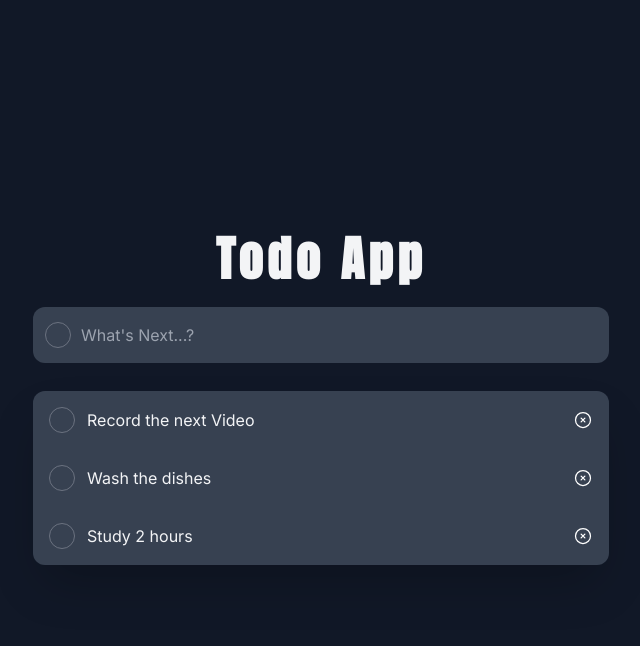
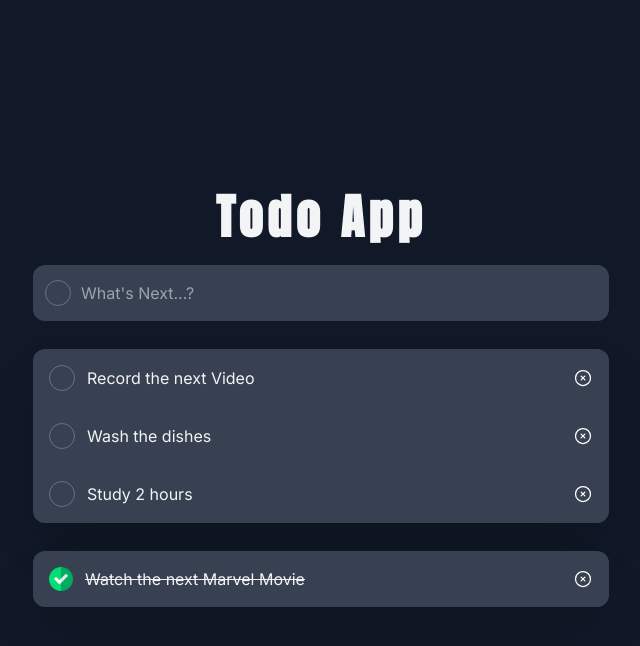
Before and after one commit to danielsalvas/todoApp-zustand.danisalgado.com, a React (Vite) app: page / in a window 1280 px wide. Both pictures are taken after a click on the element 381 px from the left and 391 px from the top of the page. Shown: the top 646 px of the page, without its empty margins (319-959 px from the left). Built offline with nearby package versions, Linux system fonts and the light colour scheme.

Commit message:
[Feature] Completed todos are now displayed in a different section

```diff
--- a/src/components/Todo.jsx
+++ b/src/components/Todo.jsx
@@ -3,20 +3,13 @@ import { useStore } from "../stores"
 const Todo = ( { todo }) => {
 
   const { handleSetCompleted, handleDelete } = useStore();
-  const { id, title, completed } = todo;
+  const { id, title } = todo;
 
   return (
     <div className="flex items-center justify-between p-4 bg-gray-700 border-solid border-gary-600">
       <div className="flex items-center">
-        { completed ? (
-          <div onClick={() => handleSetCompleted(id)} className="cursor-pointer">
-            <img className="h-6 w-6" src="/check.png" alt="" />
-          </div>
-        ) : (
-          <span onClick={() => handleSetCompleted(id)} className="border-solid border border-gray-500 rounded-full p-3 cursor-pointer"></span>
-        )}
-
-        <p className={`pl-3 ${completed && "line-through"}`}>
+        <span onClick={() => handleSetCompleted(id)} className="border-solid border border-gray-500 rounded-full p-3 cursor-pointer"></span>
+        <p className={`pl-3`}>
           {title}
         </p>
       </div>
--- a/src/components/TodoCompleted.jsx
+++ b/src/components/TodoCompleted.jsx
@@ -1,11 +1,21 @@
-import { useStore } from "zustand";
+import { useStore } from "../stores";
 
 const TodoCompleted = ( { todo }) => {
 
-    const { id, title, completed } = todo;
+  const { handleSetUncompleted, handleDeleteCompleted } = useStore();
+  const { id, title } = todo;
+
   return (
-    <div>
-
+    <div className="flex items-center justify-between p-4 bg-gray-700 border-solid border-gary-600">
+      <div className="flex items-center">
+          <div onClick={() => handleSetUncompleted(id)} className="cursor-pointer">
+            <img className="h-6 w-6" src="/check.png" alt="" />
+          </div>
+        <p className='pl-3 line-through'>
+          {title}
+        </p>
+      </div>
+      <img onClick={() => handleDeleteCompleted(id)} className="h-5 w-5 cursor-pointer transition-all duration-300 ease-in" src="/close-icon.svg" alt="Close Icon" />
     </div>
   )
 }
--- a/src/components/TodoList.jsx
+++ b/src/components/TodoList.jsx
@@ -1,4 +1,5 @@
 import Todo from "./Todo";
+import TodoCompleted from "./TodoCompleted";
 import { useStore } from "../stores";
 
 const TodoList = () => {
@@ -10,6 +11,8 @@ const TodoList = () => {
     })
   );
 
+  console.log(completedTodos);
+
   return (
     <div>
       <div className='flex flex-col mt-7 rounded-xl overflow-hidden shadow-2xl'>
@@ -17,6 +20,11 @@ const TodoList = () => {
           <Todo key={todo.id} todo={todo} />
         ))}
       </div>
+      <div className='flex flex-col mt-7 rounded-xl overflow-hidden shadow-2xl'>
+        { completedTodos.map( (todo) => (
+          <TodoCompleted key={todo.id} todo={todo} />
+        ))}
+      </div>
     </div>
   )
 }
--- a/src/stores/index.js
+++ b/src/stores/index.js
@@ -47,6 +47,7 @@ export const useStore = create((set, get) => ({
   handleSetCompleted: (id) => {
 
     const todos = get().todos
+    const completed = get().completedTodos
     const updatedList = todos.map( todo => {
       if (todo.id === id) {
         return { ...todo, completed: !todo.completed}
@@ -56,15 +57,43 @@ export const useStore = create((set, get) => ({
     })
 
     const activeTodos = updatedList.filter(todo => todo.completed === false)
-    const completedTodos = updatedList.filter(todo => todo.completed === true)
+    const filteredTodos = updatedList.filter(todo => todo.completed === true)
+
+    const completedTodos = completed.concat(filteredTodos)
 
     get().setTodos(activeTodos)
     get().setCompletedTodos(completedTodos)
+  },
+  handleSetUncompleted: (id) => {
+
+    const todos = get().todos
+    const completed = get().completedTodos
+    const updatedList = completed.map( todo => {
+      if (todo.id === id) {
+        return { ...todo, completed: !todo.completed}
+      }
+
+      return todo;
+    })
+
+    const newTodos = updatedList.filter(todo => todo.completed === false)
+    const filteredTodos = updatedList.filter(todo => todo.completed === true)
+
+    const activeTodos = todos.concat(newTodos)
+
+    get().setTodos(activeTodos)
+    get().setCompletedTodos(filteredTodos)
   },
   handleDelete: (id) => {
 
     const todos = get().todos
     const updatedList = todos.filter( todo => todo.id !== id)
     get().setTodos(updatedList)
+  },
+  handleDeleteCompleted: (id) => {
+
+    const todos = get().completedTodos
+    const updatedList = todos.filter( todo => todo.id !== id)
+    get().setCompletedTodos(updatedList)
   }
 }));
```
